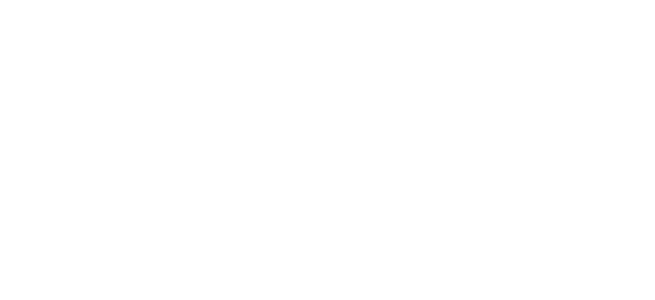
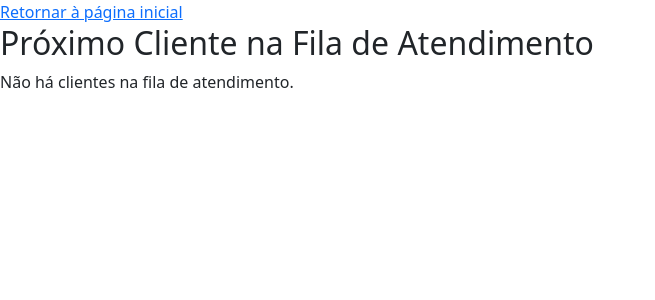
Before and after one commit to FELIPESANTACRUZ/DesafioCielo, a React (Create React App) app in the folder Frontend/desafio3/: page /FilaAtendimento in a window 1280 px wide. Before the commit this address had no page. Shown: the top 300 px of the page, without its empty margins (0-655 px from the left). Built offline with nearby package versions, Linux system fonts and the light colour scheme; no server answers.

Commit message:
feat(FilaAtendimento)  creating a service queue to know who is next to be served

```diff
--- /dev/null
+++ b/Frontend/desafio3/src/Components/FilaAtendimento.js
@@ -0,0 +1,45 @@
+import React, { useEffect, useState } from 'react';
+import axios from 'axios';
+import { Link } from 'react-router-dom';
+
+function FilaAtendimento() {
+  const [cliente, setCliente] = useState(null);
+
+  useEffect(() => {
+    const buscarProximoCliente = async () => {
+      try {
+        const response = await axios.get('http://localhost:9090/fila-atendimento/fila-atendimento/proximo');
+        setCliente(response.data);
+      } catch (error) {
+        console.error('Erro ao buscar próximo cliente na fila de atendimento:', error);
+      }
+    };
+
+    buscarProximoCliente();
+  }, []);
+
+  return (
+    <div>
+      <div>
+        <Link to="/">Retornar à página inicial</Link>
+      </div>
+      <h2>Próximo Cliente na Fila de Atendimento</h2>
+      {cliente ? (
+        <ul>
+          <li>
+            <strong>CNPJ:</strong> {cliente.cnpj}<br />
+            <strong>Razão Social:</strong> {cliente.razaoSocial}<br />
+            <strong>MCC:</strong> {cliente.mcc}<br />
+            <strong>CPF do Contato:</strong> {cliente.cpfContato}<br />
+            <strong>Nome do Contato:</strong> {cliente.nomeContato}<br />
+            <strong>Email do Contato:</strong> {cliente.emailContato}<br />
+          </li>
+        </ul>
+      ) : (
+        <p>Não há clientes na fila de atendimento.</p>
+      )}
+    </div>
+  );
+}
+
+export default FilaAtendimento;
--- a/Frontend/desafio3/src/Pages/Home.js
+++ b/Frontend/desafio3/src/Pages/Home.js
@@ -19,6 +19,9 @@
           <li>
             <Link to="/excluir">Excluir Cliente</Link>
           </li>
+          <li>
+            <Link to="/FilaAtendimento">Fila de Atendimentoe</Link>
+          </li>
         </ul>
       </nav>
     </div>
--- a/Frontend/desafio3/src/Routes.js
+++ b/Frontend/desafio3/src/Routes.js
@@ -5,6 +5,7 @@
 const ListarCliente = lazy(() => import('./Components/ListarCliente'));
 const AlterarCliente = lazy(() => import('./Components/AlterarCliente'));
 const ExcluirCliente = lazy(() => import('./Components/ExcluirCliente'));
+const FilaAtendimento = lazy(() => import('./Components/FilaAtendimento'));
 
 
 const routes = [
@@ -13,6 +14,7 @@
   { path: '/listar', element: <ListarCliente /> },
   { path: '/alterar', element: <AlterarCliente /> },
   { path: '/excluir', element: <ExcluirCliente /> },
+  { path: '/FilaAtendimento', element: <FilaAtendimento /> },
 ];
 
 export default routes;
```
